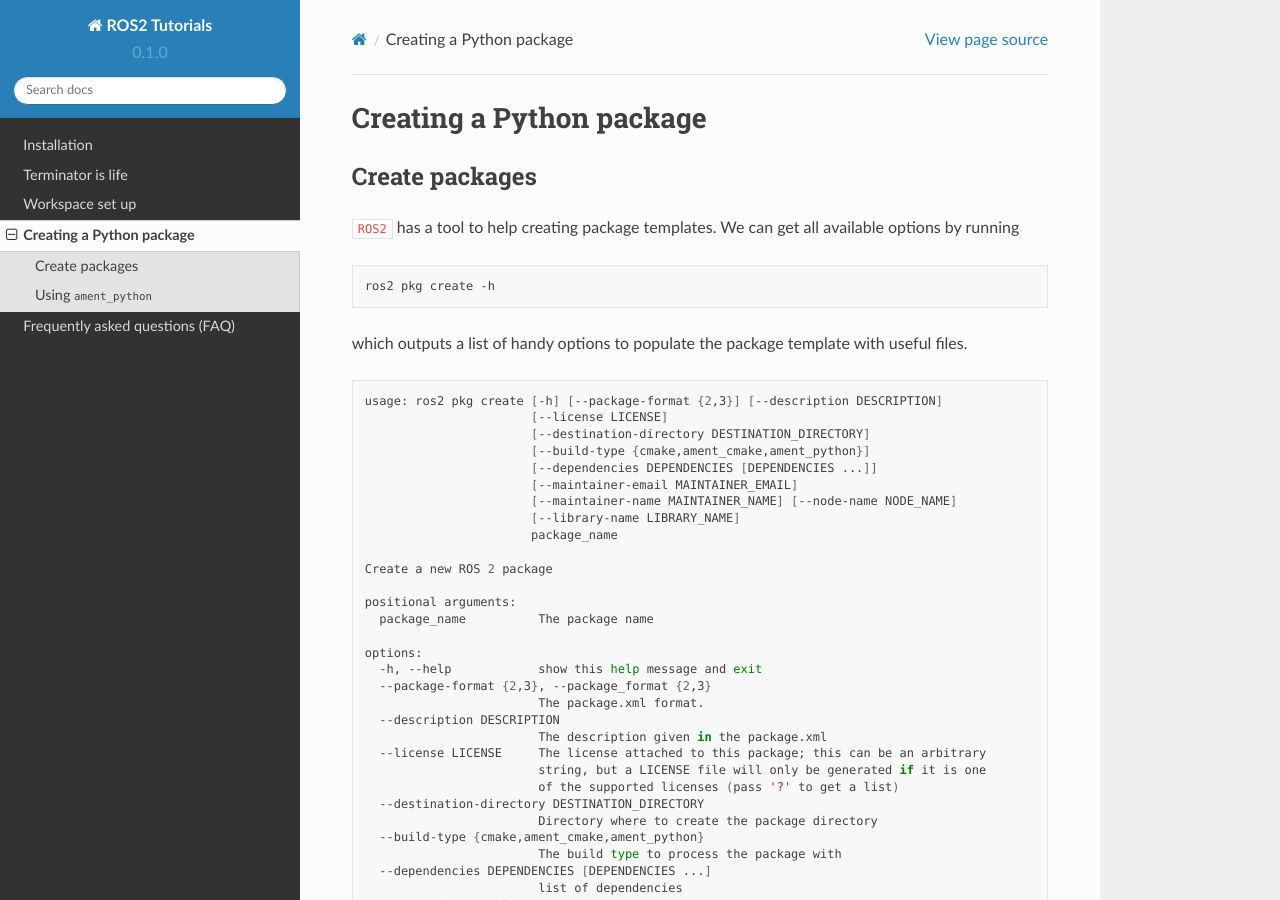
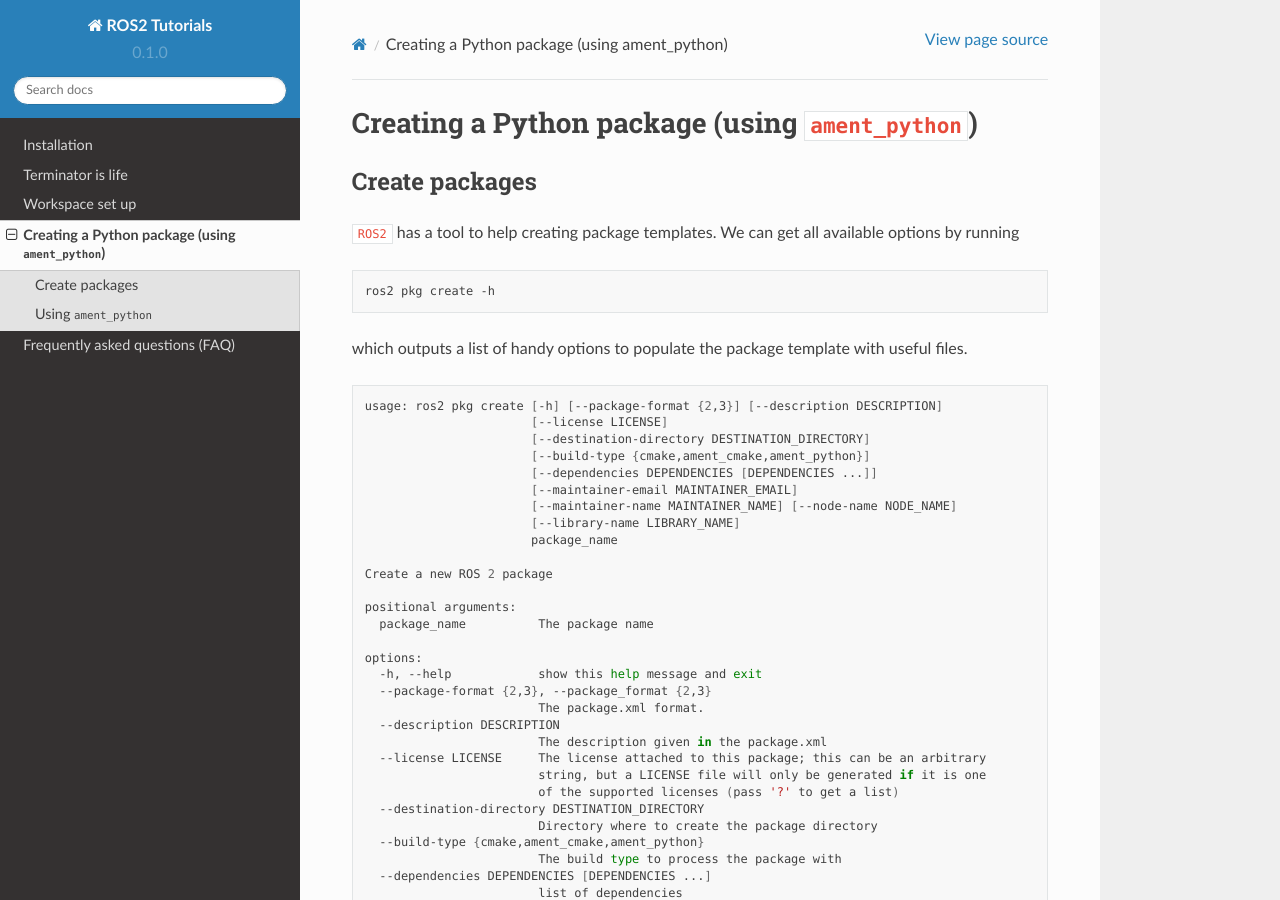
Before and after one commit to mmmarinho/ROS2_Tutorial, a Sphinx documentation site: the page built from docs/source/create_python_package.rst, in a window 1280 px wide and 900 px high. Built offline with Sphinx 7.4.7 and the Read the Docs theme 2.0.0, drawn with Linux system fonts in a browser that asks for light colours.

Commit message:
Update create_python_package.rst

```diff
--- a/docs/source/create_python_package.rst
+++ b/docs/source/create_python_package.rst
@@ -1,5 +1,5 @@
-Creating a Python package
-=========================
+Creating a Python package (using :code:`ament_python`)
+======================================================
 
 Create packages
 ---------------
```
